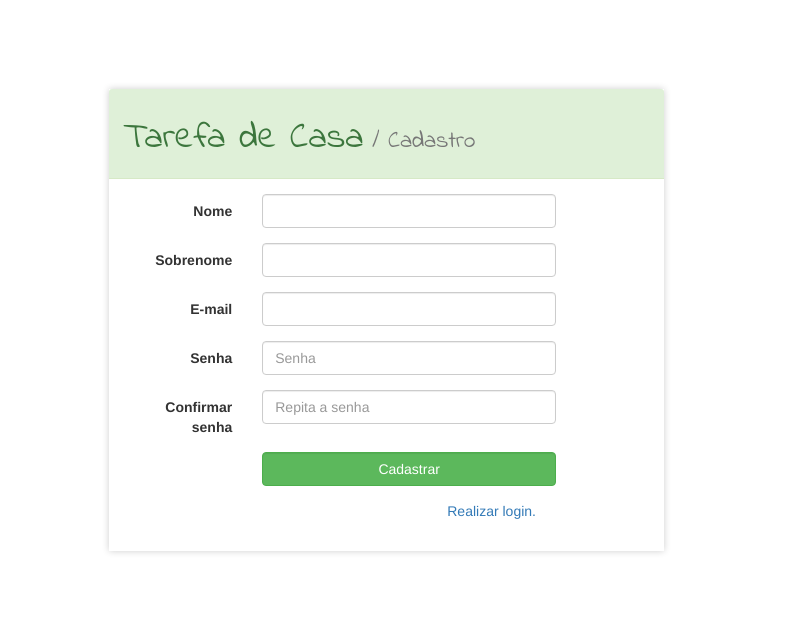
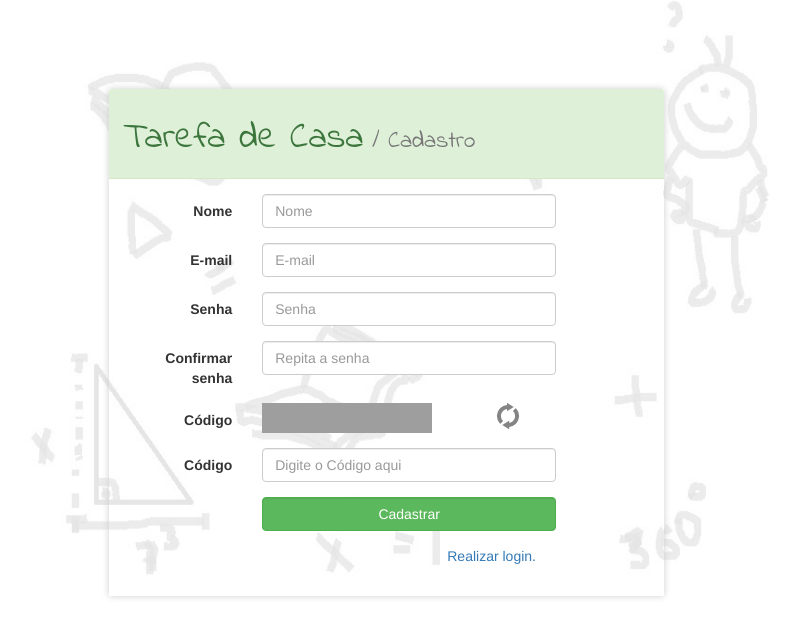
Before and after one commit to Ricardo-Costa/TAREFA-DE-CASA, a CodeIgniter app: page /database/user/register in a window 1280 px wide. Shown: the top 637 px of the page, without its empty margins (254-1053 px from the left). Run offline with CodeIgniter, Linux system fonts and the light colour scheme; grey boxes are pictures that could not be loaded.

Commit message:
Concluindo cadastro

```diff
--- a/application/config/database.php
+++ b/application/config/database.php
@@ -76,9 +76,9 @@ $query_builder = TRUE;
 $db['default'] = array(
 	'dsn'	=> '',
 	'hostname' => 'localhost',
-	'username' => '',
-	'password' => '',
-	'database' => '',
+	'username' => 'root', /* <- TODO - Alterar Usuário padrão */
+	'password' => '', /* <- TODO - Alterar Senha padrão */
+	'database' => 'dbtarefadecasa', /* TODO - <- Alterar Banco de Dados */
 	'dbdriver' => 'mysqli',
 	'dbprefix' => '',
 	'pconnect' => FALSE,
--- a/application/controllers/User.php
+++ b/application/controllers/User.php
@@ -7,7 +7,7 @@ class User extends CI_Controller
     {
         parent::__construct();
         $this->load->model('system_model', 'sys_mod');
-        $this->load->helper(array('my_helper', 'form'));
+        $this->load->helper(array('my_helper', 'form', 'captcha', 'cookie'));
         $this->load->library('form_validation');
     }
 
@@ -16,31 +16,136 @@ class User extends CI_Controller
      */
     public function register()
     {
-        $this->form_validation->set_rules('nome', 'Nome', 'required');
-        $this->form_validation->set_rules('sobrenome', 'Sobrenome', 'required');
-        $this->form_validation->set_rules('senha', 'Senha', 'required');
-        $this->form_validation->set_rules('confirme_senha', 'Confirmação de Senha', 'required');
-        $this->form_validation->set_rules('email', 'Email', 'required');
+        if($_SERVER['REQUEST_METHOD'] == "POST")
+        {
+            $table_name = 'usuario';
 
-        if ($this->form_validation->run() == FALSE){
-            if($_SERVER['REQUEST_METHOD'] == "POST"){
+            $this->form_validation->set_rules('nome', 'Nome', 'required|alpha_numeric_spaces|trim|min_length[3]|max_length[20]');
+            $this->form_validation->set_rules('senha', 'Senha', 'required|alpha_numeric|min_length[8]|max_length[15]');
+            $this->form_validation->set_rules('confirme_senha', 'Confirmação de Senha', 'required|matches[senha]|min_length[8]|max_length[15]');
+            $this->form_validation->set_rules('email', 'e-mail', 'required|valid_email|is_unique['.$table_name.'.email]');
+            $this->form_validation->set_message(
+                'is_unique', 'O e-mail '. ((! empty($_POST['email']))? '" <b>'.@$_POST['email'].'</b> "' : "")
+                .' já está cadastrado no sistema, tente outro! :)'
+            );
 
-                $data_alert = array(
-                    'alert' => 'alert-danger',
-                    'message' => validation_errors(' ', '<br/>')
-                );
-                form_view($this, 'register', FALSE, $data_alert);
+            if ($this->form_validation->run() == FALSE){
 
-            } else{
-                form_view($this, 'register');
+                /** inicio - tratar nova captcha */
+                $this->session->unset_userdata('captcha_value');
+                $cap = $this->generateCaptcha();
+                $data['filename'] = $cap['filename'];
+                // salvar valor da captcha atual na sessão
+                $this->session->set_userdata('captcha_value', $cap['word']);
+                /** fim - tratar nova captcha */
+
+                $data['alert'] = 'alert-danger';
+                $data['message'] = validation_errors(' ', '<br/>');
+                form_view($this, 'register', FALSE, $data);
+
             }
+            /* Comparar código salvo na sessão com o valor digitado no fomulário */
+            elseif (strtolower($this->session->captcha_value) === strtolower(@$_POST['codigo_captcha'])) {
+                // Armazena dados recebidos do formulário de cadastro
+                $data_register = $_POST;
+                // Remover campos que não serão inseridos na tabela
+                unset($data_register['confirme_senha'], $data_register['codigo_captcha']);
+
+                if($this->sys_mod->save($table_name, $data_register)) {
+                    $data['alert'] = 'alert-success';
+                    $data['message'] = 'Seu cadastro foi realizado com sucesso, verifique seu e-mail para ativar sua conta.';
+                    form_view($this, 'register', FALSE, $data);
+
+                } else {
+                    /** inicio - tratar nova captcha */
+                    $this->session->unset_userdata('captcha_value');
+                    $cap = $this->generateCaptcha();
+                    $data['filename'] = $cap['filename'];
+                    // salvar valor da captcha atual na sessão
+                    $this->session->set_userdata('captcha_value', $cap['word']);
+                    /** fim - tratar nova captcha */
+
+                    $data['alert'] = 'alert-danger';
+                    $data['message'] = ':( Desculpe! Ocorreu um erro inesperado durante seu cadastro. Por favor, tente novamente.';
+                    form_view($this, 'register', FALSE, $data);
+                }
+            } else {
+                /** inicio - tratar nova captcha */
+                $this->session->unset_userdata('captcha_value');
+                $cap = $this->generateCaptcha();
+                $data['filename'] = $cap['filename'];
+                // salvar valor da captcha atual na sessão
+                $this->session->set_userdata('captcha_value', $cap['word']);
+                /** fim - tratar nova captcha */
+
+                $data['alert'] = 'alert-warning';
+                $data['message'] = ':| O código de verificação digitado não corresponde ao da imagem. Por favor, tente novamente.';
+                form_view($this, 'register', FALSE, $data);
+            }
+            unset($table_name, $vals, $cap, $data, $data_register, $_POST);
+
         } else {
-            $data_alert = array(
-                'alert' => 'alert-success',
-                'message' => 'Seu cadastro foi realizado com sucesso, '.
-                    'verifique seu e-mail para ativar sua conta.'
-            );
-            form_view($this, 'register', FALSE, $data_alert);
+            /** inicio - tratar nova captcha */
+            $this->session->unset_userdata('captcha_value');
+            $cap = $this->generateCaptcha();
+            $data['filename'] = $cap['filename'];
+            // salvar valor da captcha atual na sessão
+            $this->session->set_userdata('captcha_value', $cap['word']);
+            /** fim - tratar nova captcha */
+
+            form_view($this, 'register', FALSE, $data);
+            unset($vals, $cap, $data);
+        }
+    }
+
+    /**
+     * @method generateCaptcha - Gerar novo código captcha
+     * @return string
+     */
+    private function generateCaptcha()
+    {
+        $vals = array(
+            //'word'          => 'Random word',
+            'img_path'      => './captcha/',
+            'img_url'       => base_url().'captcha/',
+            'font_path'     => './fonts/GoodDog.otf',
+            'img_width'     => '160',
+            'img_height'    => 34,
+            'expiration'    => 7200,
+            'word_length'   => 6,
+            'font_size'     => 20,
+            'img_id'        => 'img_captcha',
+            'pool'          => '0123456789abcdefghijklmnopqrstuvwxyzABCDEFGHIJKLMNOPQRSTUVWXYZ',
+
+            // White background and border, black text and red grid
+            'colors'        => array(
+                'background' => array(214, 233, 198),
+                'border' => array(255, 255, 255),
+                'text' => array(60, 118, 61),
+                // 'grid' => array(60, 118, 61) <-  TODO - Caso queira aumentar a dificuldade
+                'grid' => array(255, 255, 255)
+            )
+        );
+
+        return create_captcha($vals);
+    }
+
+    public function getNewCaptcha()
+    {
+        if(! empty($_POST['captcha']))
+        {
+            $this->session->unset_userdata('captcha_value');
+
+            $cap = $this->generateCaptcha();
+            $data['filename'] = $cap['filename'];
+
+            $this->output
+                ->set_content_type('application/json')
+                ->set_output(json_encode($data));
+
+            $this->session->set_userdata('captcha_value', $cap['word']);
+
+            unset($cap, $data);
         }
     }
 
--- a/application/views/pages/login.php
+++ b/application/views/pages/login.php
@@ -4,7 +4,7 @@
         <div class="col-sm-6">
             <div id="painel_login" class="page panel-success">
                 <div class="panel-heading">
-                    <h1>Tarefa de Casa<small></small></h1>
+                    <h1>Tarefa de Casa<small> / Login </small></h1>
                 </div>
                 <div class="panel-body">
                     <form id="form_login" class="form-horizontal" action="<?php echo base_url('user/login'); ?>" method="post">
--- a/application/views/pages/register.php
+++ b/application/views/pages/register.php
@@ -7,23 +7,17 @@
                 <h1>Tarefa de Casa<small> / Cadastro </small></h1>
             </div>
             <div class="panel-body">
-                <form id="form_login" class="form-horizontal" action="<?php echo base_url('user/register'); ?>" method="post">
+                <form id="form_register" class="form-horizontal" action="<?php echo base_url('user/register'); ?>" method="post">
                     <div class="form-group">
                         <label for="nome" class="control-label col-sm-3">Nome</label>
                         <div class="col-sm-7">
-                            <input id="nome" class="form-control" name="nome" type="text" maxlength="15" required />
-                        </div>
-                    </div>
-                    <div class="form-group">
-                        <label for="sobrenome" class="control-label col-sm-3">Sobrenome</label>
-                        <div class="col-sm-7">
-                            <input id="sobrenome" class="form-control" name="sobrenome" type="text" maxlength="15" required />
+                            <input id="nome" class="form-control" name="nome" type="text" maxlength="15" placeholder="Nome" required />
                         </div>
                     </div>
                     <div class="form-group">
                         <label for="email" class="control-label col-sm-3">E-mail</label>
                         <div class="col-sm-7">
-                            <input id="email" class="form-control" name="email" type="email" maxlength="50" required />
+                            <input id="email" class="form-control" name="email" type="email" maxlength="50" placeholder="E-mail" required />
                         </div>
                     </div>
                     <div class="form-group">
@@ -36,6 +30,19 @@
                         <label for="confirm_password" class="col-sm-3 control-label">Confirmar senha</label>
                         <div class="col-sm-7">
                             <input id="confirm_password" type="password" class="form-control" name="confirme_senha" pattern=".{8,15}" title="8 a 15 caracteres" maxlength="15" placeholder="Repita a senha" required />
+                        </div>
+                    </div>
+                    <div class="form-group">
+                        <label for="confirm_password" class="col-sm-3 control-label">Código</label>
+                        <div class="col-sm-7">
+                            <img id="img_captcha" src="<?php echo base_url('captcha/'.@$filename); ?>" alt="Código captcha" title="Código captcha"/>
+                            <img id="img_refresh" src="<?php echo base_url('images/refresh.png'); ?>" onclick="refreshCaptcha()" alt="Atualizar código" title="Atualizar código"/>
+                        </div>
+                    </div>
+                    <div class="form-group">
+                        <label for="confirm_password" class="col-sm-3 control-label">Código</label>
+                        <div class="col-sm-7">
+                            <input type="text" class="form-control" name="codigo_captcha" maxlength="6" placeholder="Digite o Código aqui" required />
                         </div>
                     </div>
                     <div class="form-group">
--- a/application/views/templates/header.php
+++ b/application/views/templates/header.php
@@ -7,7 +7,7 @@ defined('BASEPATH') OR exit('No direct script access allowed');
     <meta http-equiv="X-UA-Compatible" content="IE=edge">
     <meta name="viewport" content="width=device-width, initial-scale=1">
     <!-- The above 3 meta tags *must* come first in the head; any other head content must come *after* these tags -->
-    <title>Tarefa de Casa - <?php echo $title; ?></title>
+    <title>Tarefa de Casa - <?php echo @$title; ?></title>
 
     <!-- CSS -->
 
--- a/css/customize.css
+++ b/css/customize.css
@@ -1,6 +1,9 @@
 /* fonte principal do h1 */
 @import url(http://fonts.googleapis.com/css?family=Indie+Flower);
-body{ }
+body{
+    background: url(../images/background.jpg) center #ffffff no-repeat;
+    background-size: 60% 110% ;
+}
 div#painel_login{
     margin-top: 16%;
     box-shadow: 0 0 7px #cecece;
@@ -8,3 +11,7 @@ div#painel_login{
 #painel_login h1 { font-family: 'Indie Flower', Arial, serif; font-weight: 400; }
 /* p - alert */
 p.msg_alert{text-align: center; cursor: pointer}
+/* img - captcha */
+img#img_captcha{ width: 170px; height: 30px}
+img#img_refresh{ float: right; margin-right: 12%; cursor: pointer; height: 26px; width: 26px; opacity: 0.6}
+img#img_refresh:hover{opacity: 1}
```
Also changed, not shown: application/views/json/get_captcha_json.php (added, +9 -0 lines), js/customize.js (+20 -1 lines), fonts/GoodDog.otf (added), images/background.jpg (added), images/background_login.jpg (deleted), images/refresh.png (added).
